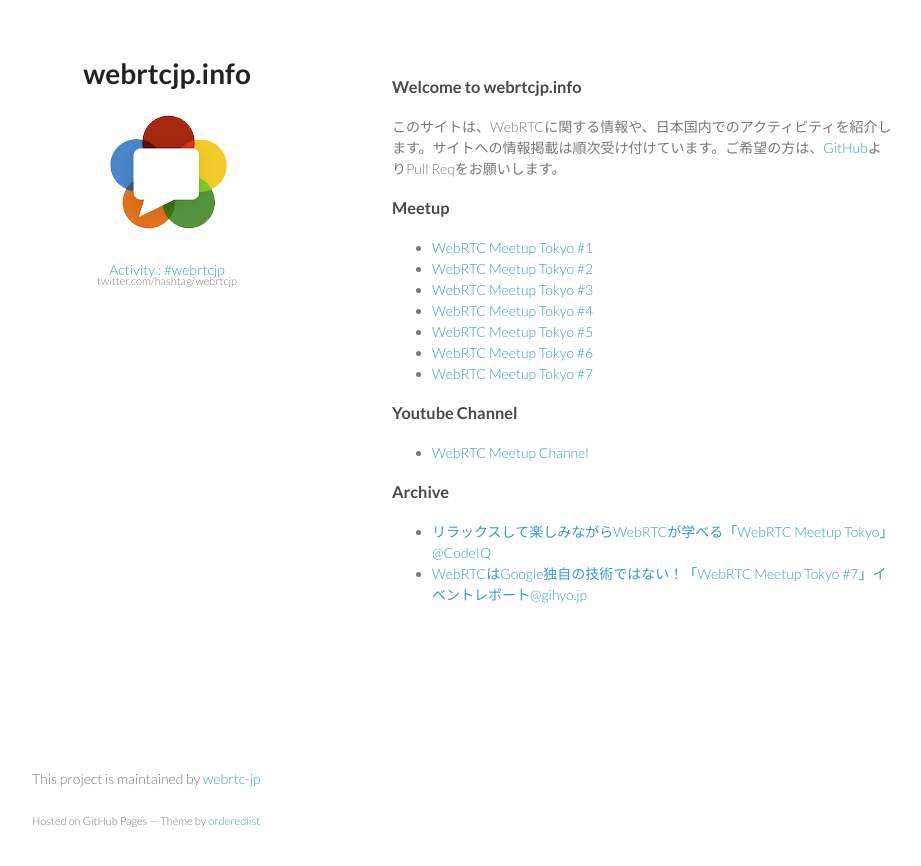
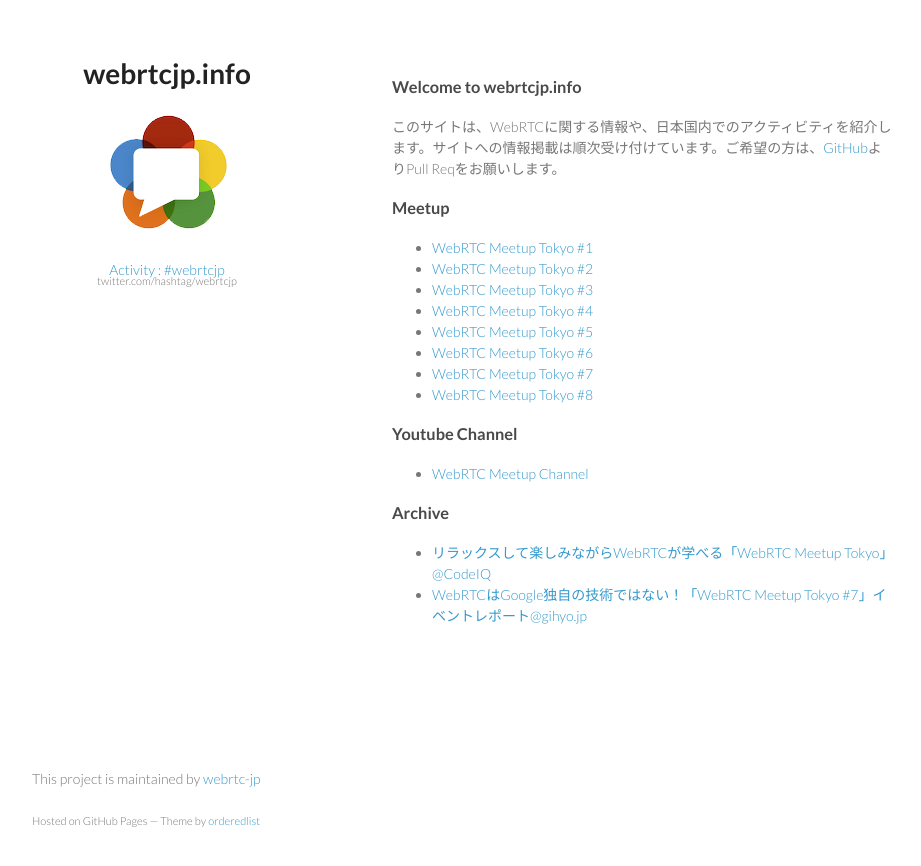
Before and after one commit to webrtc-jp/webrtc-jp-info.github.io, a Jekyll site: the page built from index.md, in a window 1280 px wide. Shown: the top 866 px of the page, without its empty margins (178-1099 px from the left). Built offline with Jekyll 4.4.1, drawn with Linux system fonts in a browser that asks for light colours; Markdown is read by kramdown in place of the engine named in the settings.

Commit message:
update index.md
to add new event https://atnd.org/events/65751

```diff
--- a/index.md
+++ b/index.md
@@ -16,6 +16,7 @@
 - [WebRTC Meetup Tokyo #5](https://atnd.org/events/58755)
 - [WebRTC Meetup Tokyo #6](https://atnd.org/events/60983)
 - [WebRTC Meetup Tokyo #7](https://atnd.org/events/62978)
+- [WebRTC Meetup Tokyo #8](https://atnd.org/events/65751)
 
 ### Youtube Channel
 
```
